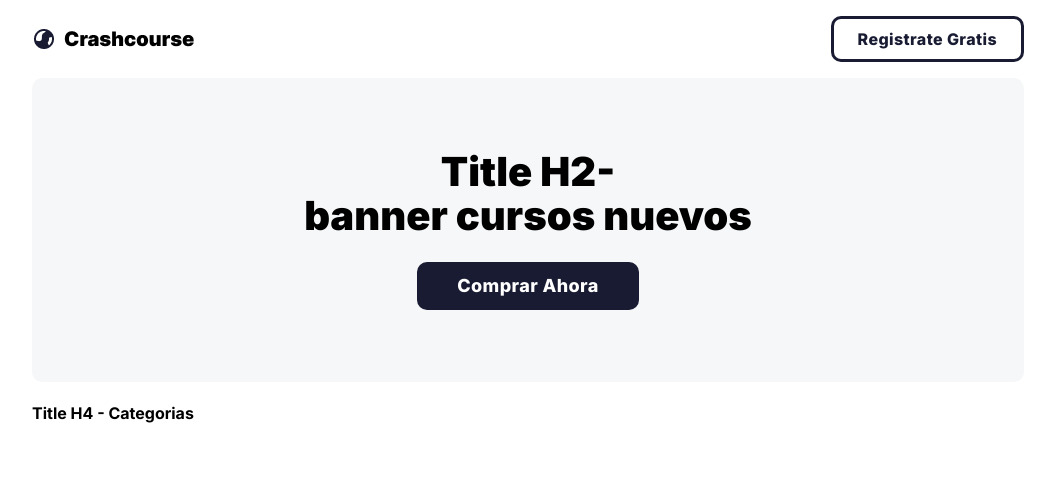
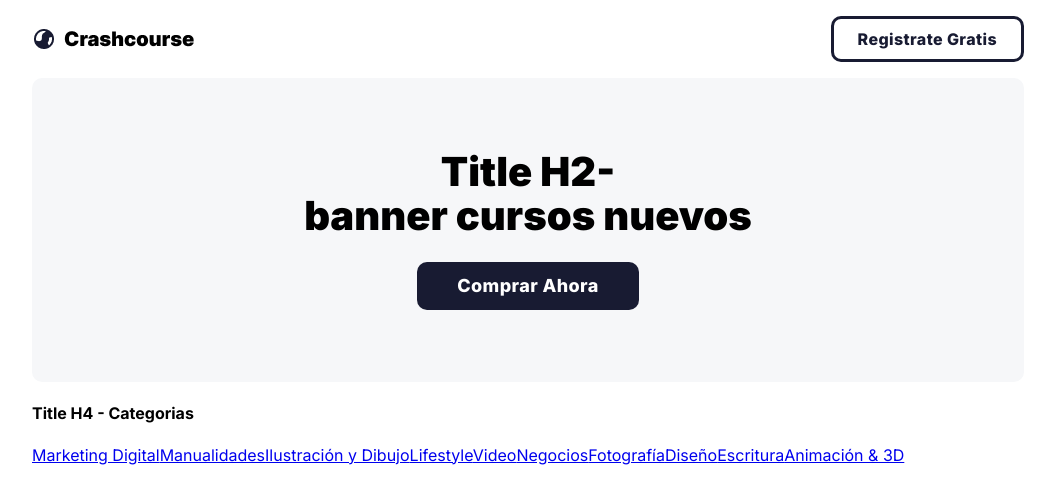
Before and after one commit to bllerenac/crehana_test, a React (Create React App) app: page / in a window 1280 px wide. Shown: the top 504 px of the page, without its empty margins (112-1167 px from the left). Built offline with nearby package versions, Linux system fonts and the light colour scheme.

Commit message:
add funciton to category for filter Store.categories

```diff
--- a/src/components/Store.js
+++ b/src/components/Store.js
@@ -332,3 +332,5 @@ const STORE = {
       }
   ]
 }
+
+export default STORE;
--- a/src/components/assets/Categories.js
+++ b/src/components/assets/Categories.js
@@ -3,13 +3,29 @@ import { useState } from "react";
 
 function Categories (){
 
-  const [categories , setcategories] = useState();
+  const [categories , setcategories] = useState(OnlyCategory);
 
   return(
-    <div>
+    <section>
       <h4>Title H4 - Categorias</h4>
-    </div>
+      <div>
+        {categories.map(category => {
+          return <a href="#" key={category} className="categories_filter" >{category}</a>;
+        })}
+      </div>
+    </section>
   )
 }
 
+function OnlyCategory() {
+  const array_cat =  STORE.courses.map(course => {return course.category})
+
+  function onlyUnique(value, index, self) {
+    return self.indexOf(value) === index;
+  }
+  var unique = array_cat.filter( onlyUnique );
+  return  unique;
+}
+
+
 export default Categories;
```
